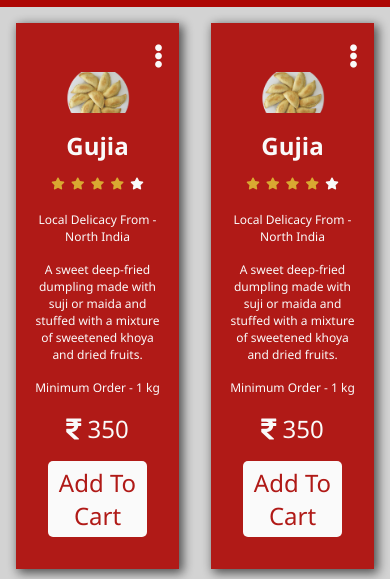
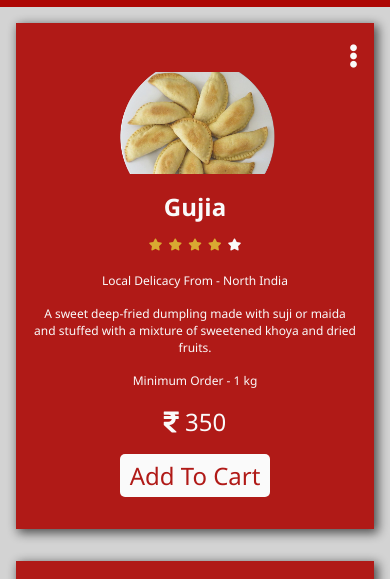
Before and after one commit to vsharma2013/18_tenuity, a plain HTML site: page client/index.html in a window 390 px wide. Shown: the part 173-752 px from the top of the page. Drawn offline with Linux system fonts and the light colour scheme.

Commit message:
cards web + mobile

```diff
--- a/client/css/mobile.css
+++ b/client/css/mobile.css
@@ -42,3 +42,12 @@
   align-self: center;
   border-radius: 10px;
 }
+
+#cards-container {
+  display: flex;
+  margin: auto;
+  max-width: 1100px;
+  overflow: hidden;
+  flex-wrap: wrap;
+  flex-direction: column;
+}
```
Also changed, not shown: client/index.html (indentation only).
